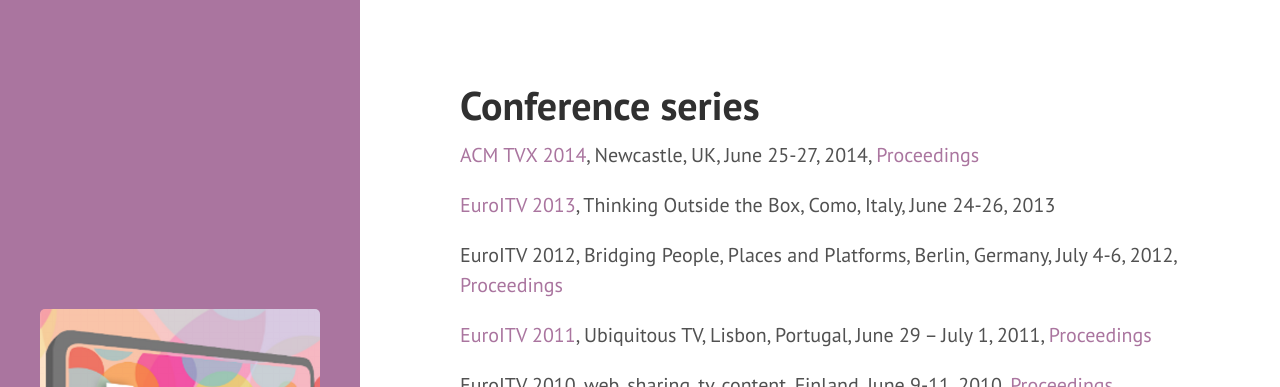
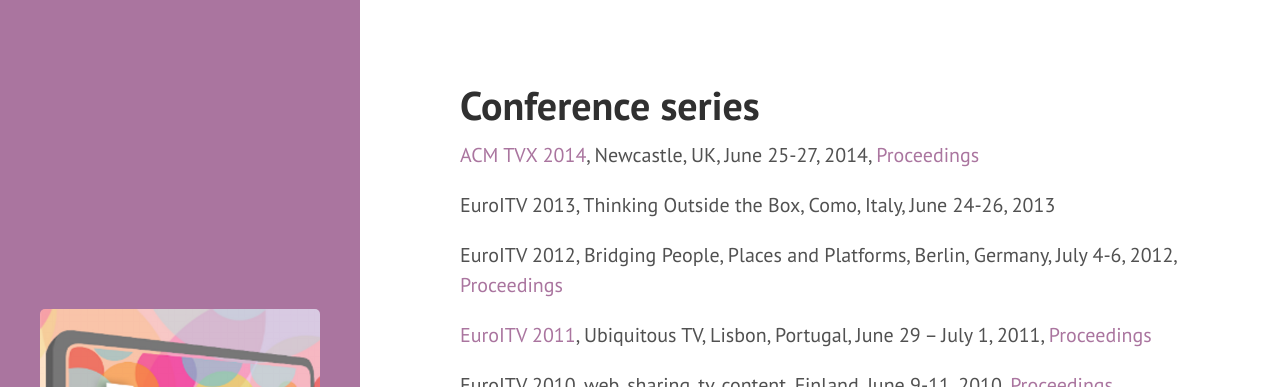
Before and after one commit to acmtvx/www, a Jekyll site: the page built from conference_series.md, in a window 1280 px wide and 1000 px high. Shown: the top 387 px of the window. Built offline with Jekyll 4.4.1, drawn with Linux system fonts in a browser that asks for light colours; Markdown is read by kramdown in place of the engine named in the settings.

```diff
--- a/conference_series.md
+++ b/conference_series.md
@@ -5,7 +5,7 @@ title: Conference series
 
 [ACM TVX 2014](http://tvx2014.com/), Newcastle, UK, June 25-27, 2014, [Proceedings](http://dl.acm.org/citation.cfm?id=2602299&coll=DL&dl=ACM)
 
-[EuroITV 2013](), Thinking Outside the Box, Como, Italy, June 24-26, 2013
+EuroITV 2013, Thinking Outside the Box, Como, Italy, June 24-26, 2013
 
 EuroITV 2012, Bridging People, Places and Platforms, Berlin, Germany, July 4-6, 2012, [Proceedings](http://dl.acm.org/citation.cfm?id=2325616)
 
```
